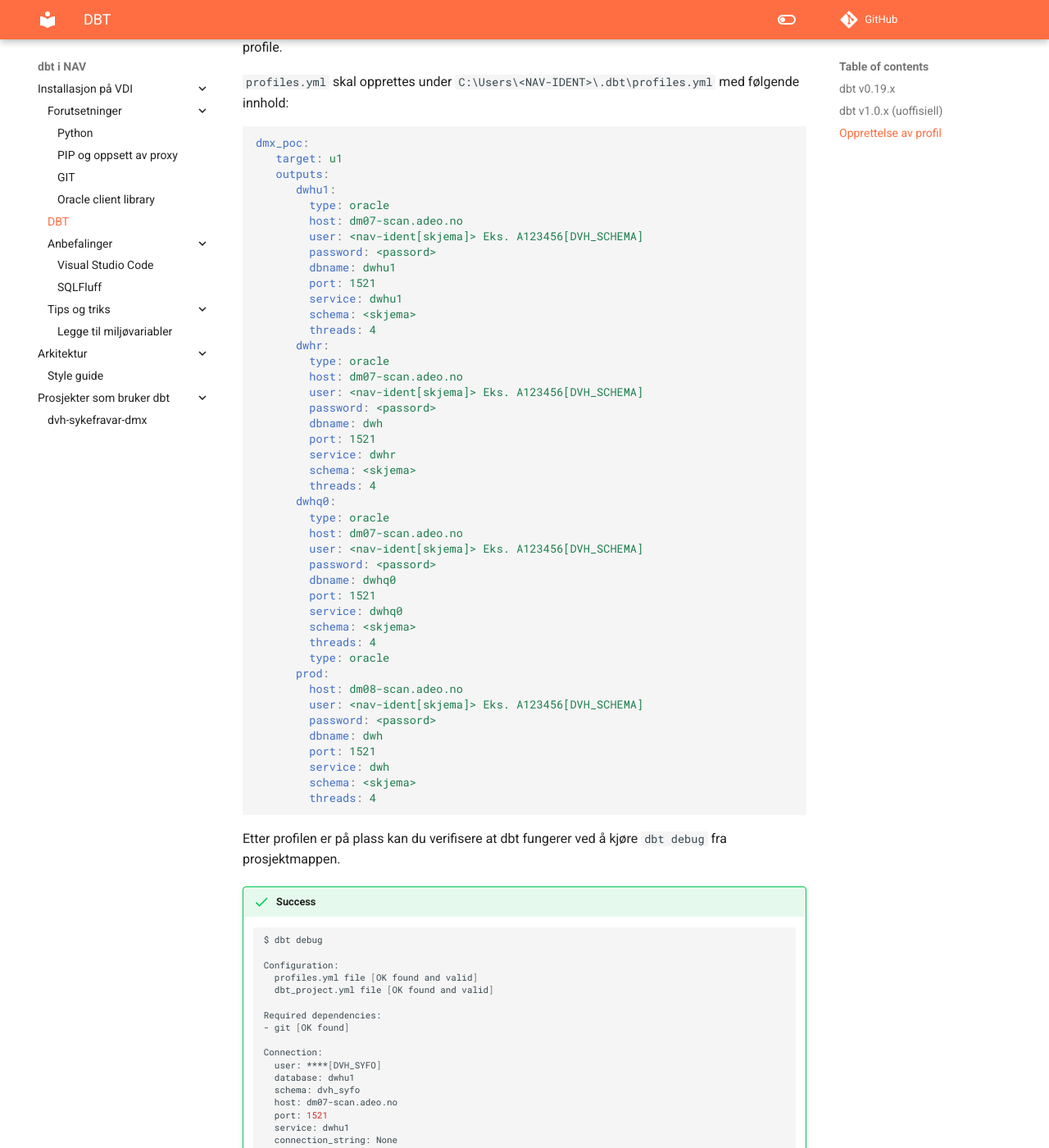
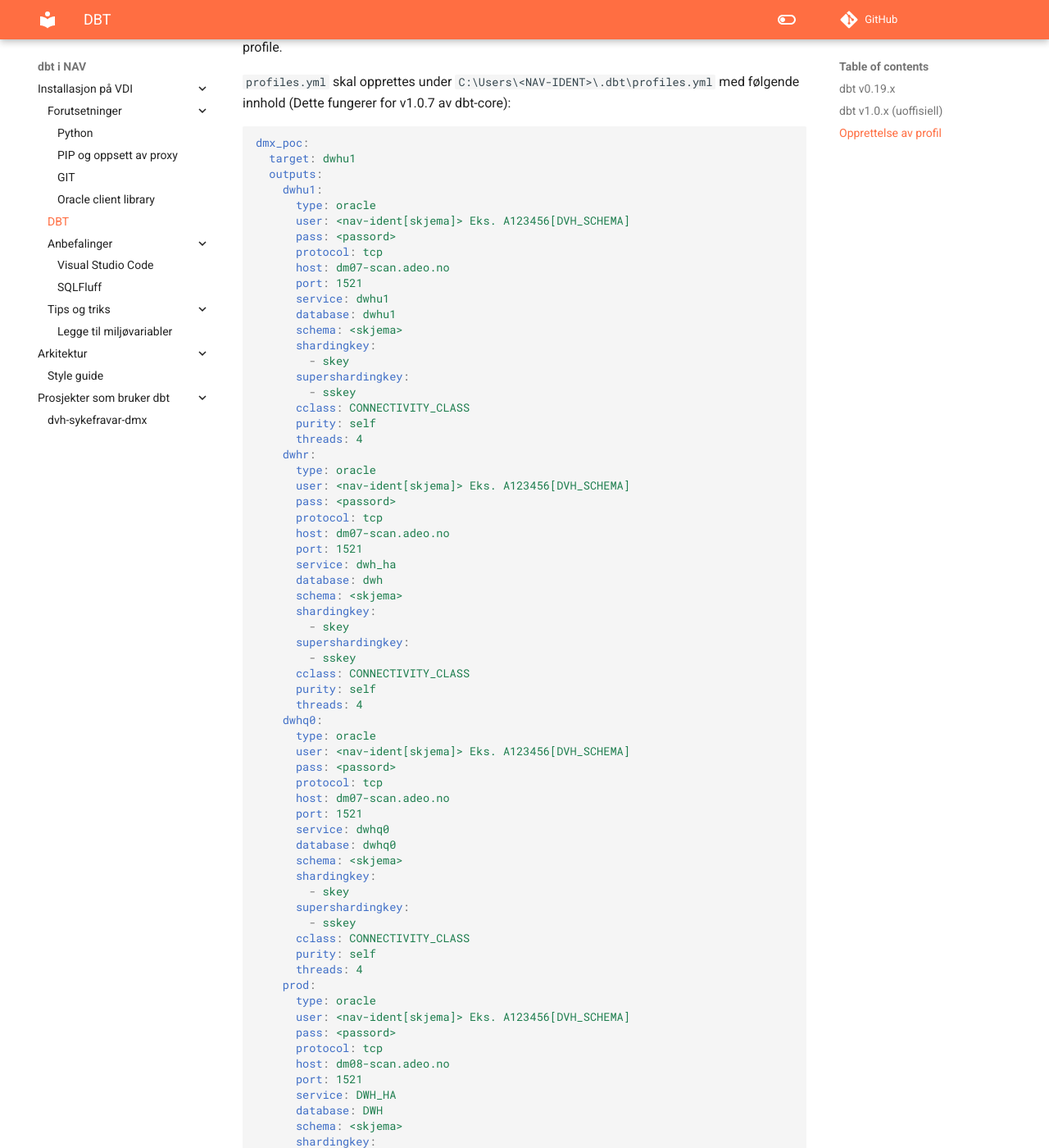
Before and after one commit to navikt/dbt-i-nav, an MkDocs documentation site: the page built from docs/vdi/dbt.md, in a window 1280 px wide and 1400 px high, scrolled down 1543 px. Shown: the whole window at 82% size. Built offline with MkDocs 1.6.1 and Material for MkDocs 9.7.7, drawn with Linux system fonts in a browser that asks for light colours; comment, search, counter and statistics services are not loaded; some of the changed text lies outside the part shown.

Commit message:
Oppdaterer profiles.yml

````diff
--- a/docs/vdi/dbt.md
+++ b/docs/vdi/dbt.md
@@ -74,53 +74,80 @@ dbt --version
 
 Oppsett av dbt for Oracle adapter: https://docs.getdbt.com/reference/warehouse-profiles/oracle-profile.
 
-`profiles.yml` skal opprettes under `C:\Users\<NAV-IDENT>\.dbt\profiles.yml` med følgende innhold:
+`profiles.yml` skal opprettes under `C:\Users\<NAV-IDENT>\.dbt\profiles.yml` med følgende innhold (Dette fungerer for v1.0.7 av dbt-core):
 
 ```yaml
 dmx_poc:
-   target: u1
-   outputs:
-      dwhu1:
-        type: oracle
-        host: dm07-scan.adeo.no
-        user: <nav-ident[skjema]> Eks. A123456[DVH_SCHEMA]
-        password: <passord>
-        dbname: dwhu1
-        port: 1521
-        service: dwhu1
-        schema: <skjema>
-        threads: 4
-      dwhr:
-        type: oracle
-        host: dm07-scan.adeo.no
-        user: <nav-ident[skjema]> Eks. A123456[DVH_SCHEMA]
-        password: <passord>
-        dbname: dwh
-        port: 1521
-        service: dwhr
-        schema: <skjema>
-        threads: 4
-      dwhq0:
-        type: oracle
-        host: dm07-scan.adeo.no
-        user: <nav-ident[skjema]> Eks. A123456[DVH_SCHEMA]
-        password: <passord>
-        dbname: dwhq0
-        port: 1521
-        service: dwhq0
-        schema: <skjema>
-        threads: 4
-        type: oracle
-      prod:
-        host: dm08-scan.adeo.no
-        user: <nav-ident[skjema]> Eks. A123456[DVH_SCHEMA]
-        password: <passord>
-        dbname: dwh
-        port: 1521
-        service: dwh
-        schema: <skjema>
-        threads: 4
-
+  target: dwhu1
+  outputs:
+    dwhu1:
+      type: oracle
+      user: <nav-ident[skjema]> Eks. A123456[DVH_SCHEMA]
+      pass: <passord>
+      protocol: tcp
+      host: dm07-scan.adeo.no
+      port: 1521
+      service: dwhu1
+      database: dwhu1
+      schema: <skjema>
+      shardingkey:
+        - skey
+      supershardingkey:
+        - sskey
+      cclass: CONNECTIVITY_CLASS
+      purity: self
+      threads: 4
+    dwhr:
+      type: oracle
+      user: <nav-ident[skjema]> Eks. A123456[DVH_SCHEMA]
+      pass: <passord>
+      protocol: tcp
+      host: dm07-scan.adeo.no
+      port: 1521
+      service: dwh_ha
+      database: dwh
+      schema: <skjema>
+      shardingkey:
+        - skey
+      supershardingkey:
+        - sskey
+      cclass: CONNECTIVITY_CLASS
+      purity: self
+      threads: 4
+    dwhq0:
+      type: oracle
+      user: <nav-ident[skjema]> Eks. A123456[DVH_SCHEMA]
+      pass: <passord>
+      protocol: tcp
+      host: dm07-scan.adeo.no
+      port: 1521
+      service: dwhq0
+      database: dwhq0
+      schema: <skjema>
+      shardingkey:
+        - skey
+      supershardingkey:
+        - sskey
+      cclass: CONNECTIVITY_CLASS
+      purity: self
+      threads: 4
+    prod:
+      type: oracle
+      user: <nav-ident[skjema]> Eks. A123456[DVH_SCHEMA]
+      pass: <passord>
+      protocol: tcp
+      host: dm08-scan.adeo.no
+      port: 1521
+      service: DWH_HA
+      database: DWH
+      schema: <skjema>
+      shardingkey:
+        - skey
+      supershardingkey:
+        - sskey
+      cclass: CONNECTIVITY_CLASS
+      purity: self
+      threads: 4
 ```
 
 Etter profilen er på plass kan du verifisere at dbt fungerer ved å kjøre `dbt debug` fra prosjektmappen.
````
Also changed, not shown: docs/index.md (+1 -1 lines).
